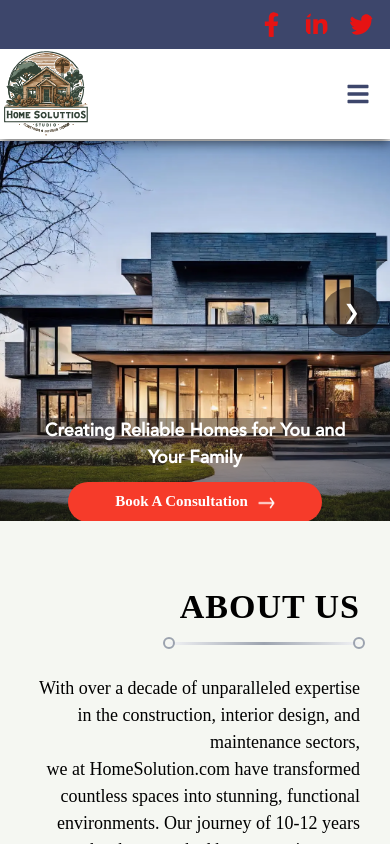
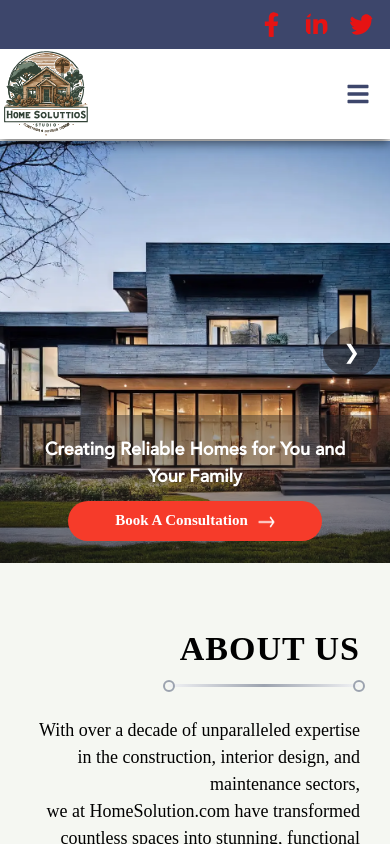
Before and after one commit to ChinmayaKumarJagadev/HomeSolution, a Next.js app: page / in a window 390 px wide. Shown: the top 844 px of the page. Built offline with nearby package versions, Linux system fonts and the light colour scheme; a web font is replaced by a local one.

Commit message:
fix new changes

```diff
--- a/src/styles/hero.module.css
+++ b/src/styles/hero.module.css
@@ -141,27 +141,27 @@
 
 @media screen and (max-width: 1024px) {
   .hero_container {
-    height: 45vh;
+    height: 50vh;
   }
   .bgImage {
     object-position: center;
-    height: 45vh !important;
+    height: 50vh !important;
   }
   .imageContainer {
-    height: 45vh;
+    height: 50vh;
   }
   .customArrowPrev {
-    top: 45%;
+    top: 50%;
     font-size: 20px;
     padding: 10px 20px;
   }
   .customArrowNext {
-    top: 45%;
+    top: 50%;
     font-size: 20px;
     padding: 10px 20px;
   }
   .designInfo{
-    top: 73%;
+    top: 65%;
   }
   .designInfoContainer{
     display: flex;
```
